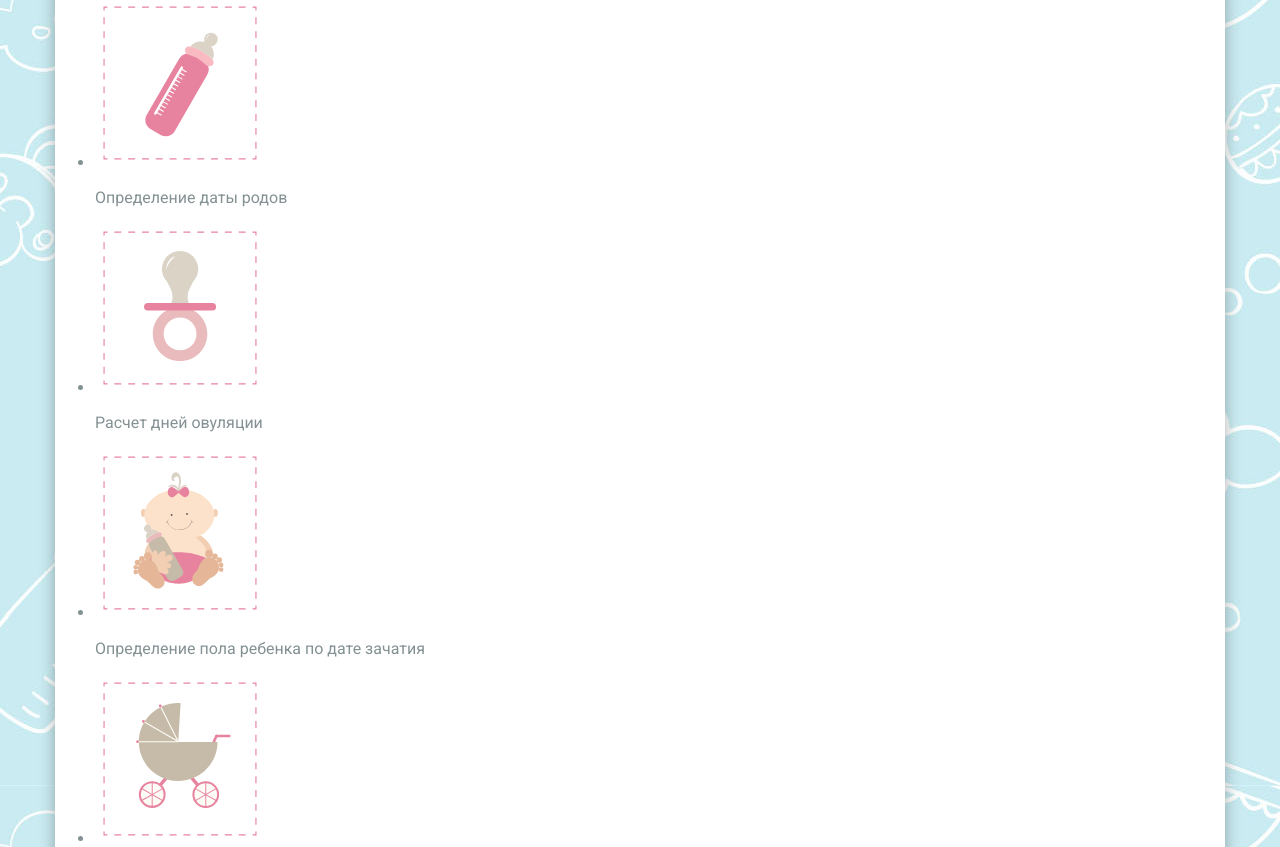
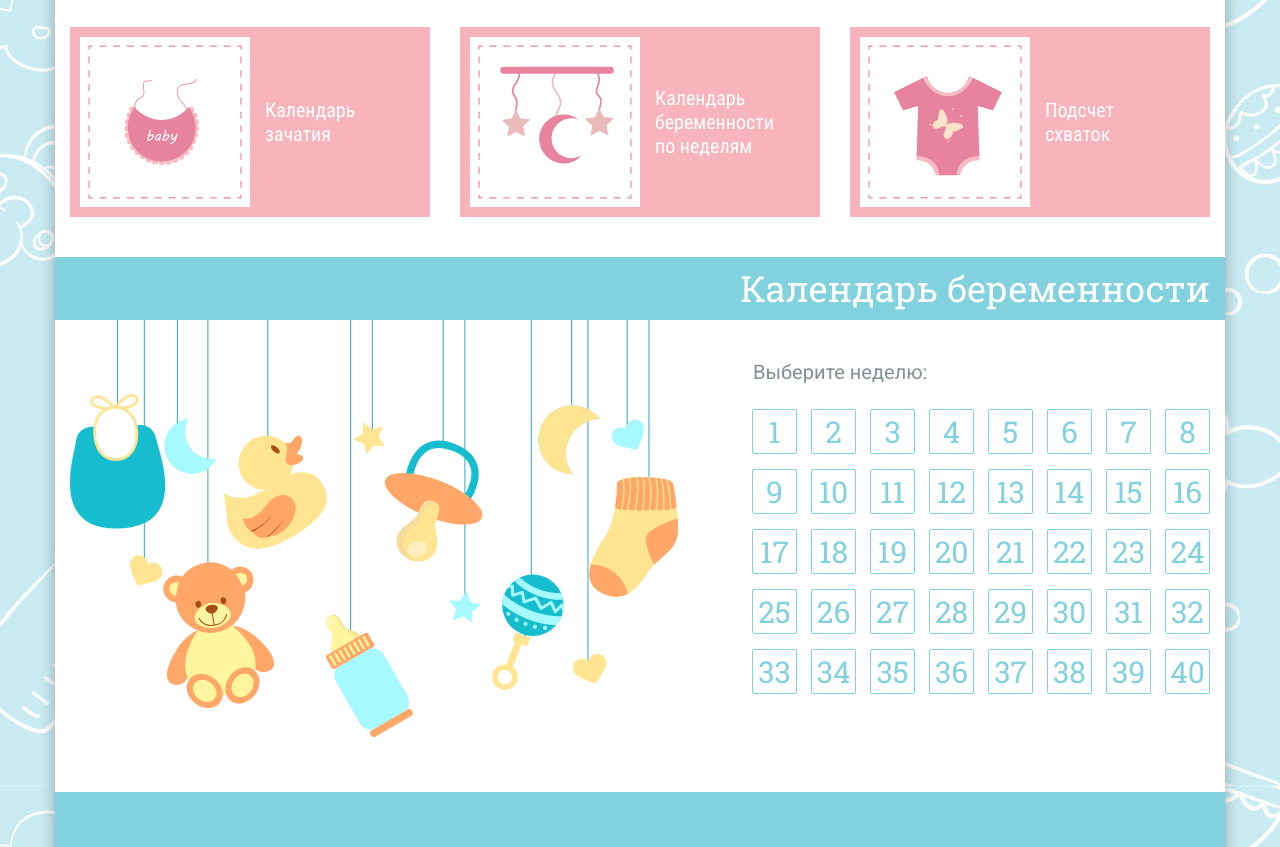
Before and after one commit to Verta-master/baby, a website: page index.html in a window 1280 px wide. Shown: the part 881-1728 px from the top of the page. Drawn offline with nearby package versions, Linux system fonts and the light colour scheme; files that its build step writes are made by us from their sources.

Commit message:
Main desktop

```diff
--- a/index.html
+++ b/index.html
@@ -52,7 +52,7 @@
           <li class="calc__item">
             <a href="#" class="calc__link">
               <img src="img/icon-4-red.svg" alt="Расчет веса при беременности по неделям" width="170" height="170">
-              <p>Расчет веса при беременности по неделям</p>
+              <p>Расчет веса<br>при беременности по неделям</p>
             </a>
           </li>
           <li class="calc__item">
@@ -88,13 +88,13 @@
           <li class="calc__item">
             <a href="#" class="calc__link">
               <img src="img/icon-6-red.svg" alt="Календарь беременности по неделям" width="170" height="170">
-              <p>Календарь беременности по неделям</p>
+              <p>Календарь беременности<br>по неделям</p>
             </a>
           </li>
           <li class="calc__item">
             <a href="#" class="calc__link">
               <img src="img/icon-9-red.svg" alt="Подсчет схваток" width="170" height="170">
-              <p>Подсчет схваток</p>
+              <p>Подсчет<br>схваток</p>
             </a>
           </li>
         </ul>
@@ -107,46 +107,46 @@
           <div class="calender__date">
             <span>Выберите неделю:</span>
             <ul class="calender__list">
-              <li><a href="#"></a>1</li>
-              <li><a href="#"></a>2</li>
-              <li><a href="#"></a>3</li>
-              <li><a href="#"></a>4</li>
-              <li><a href="#"></a>5</li>
-              <li><a href="#"></a>6</li>
-              <li><a href="#"></a>7</li>
-              <li><a href="#"></a>8</li>
-              <li><a href="#"></a>9</li>
-              <li><a href="#"></a>10</li>
-              <li><a href="#"></a>11</li>
-              <li><a href="#"></a>12</li>
-              <li><a href="#"></a>13</li>
-              <li><a href="#"></a>14</li>
-              <li><a href="#"></a>15</li>
-              <li><a href="#"></a>16</li>
-              <li><a href="#"></a>17</li>
-              <li><a href="#"></a>18</li>
-              <li><a href="#"></a>19</li>
-              <li><a href="#"></a>20</li>
-              <li><a href="#"></a>21</li>
-              <li><a href="#"></a>22</li>
-              <li><a href="#"></a>23</li>
-              <li><a href="#"></a>24</li>
-              <li><a href="#"></a>25</li>
-              <li><a href="#"></a>26</li>
-              <li><a href="#"></a>27</li>
-              <li><a href="#"></a>28</li>
-              <li><a href="#"></a>29</li>
-              <li><a href="#"></a>30</li>
-              <li><a href="#"></a>31</li>
-              <li><a href="#"></a>32</li>
-              <li><a href="#"></a>33</li>
-              <li><a href="#"></a>34</li>
-              <li><a href="#"></a>35</li>
-              <li><a href="#"></a>36</li>
-              <li><a href="#"></a>37</li>
-              <li><a href="#"></a>38</li>
-              <li><a href="#"></a>39</li>
-              <li><a href="#"></a>40</li>
+              <li><a href="#">1</a></li>
+              <li><a href="#">2</a></li>
+              <li><a href="#">3</a></li>
+              <li><a href="#">4</a></li>
+              <li><a href="#">5</a></li>
+              <li><a href="#">6</a></li>
+              <li><a href="#">7</a></li>
+              <li><a href="#">8</a></li>
+              <li><a href="#">9</a></li>
+              <li><a href="#">10</a></li>
+              <li><a href="#">11</a></li>
+              <li><a href="#">12</a></li>
+              <li><a href="#">13</a></li>
+              <li><a href="#">14</a></li>
+              <li><a href="#">15</a></li>
+              <li><a href="#">16</a></li>
+              <li><a href="#">17</a></li>
+              <li><a href="#">18</a></li>
+              <li><a href="#">19</a></li>
+              <li><a href="#">20</a></li>
+              <li><a href="#">21</a></li>
+              <li><a href="#">22</a></li>
+              <li><a href="#">23</a></li>
+              <li><a href="#">24</a></li>
+              <li><a href="#">25</a></li>
+              <li><a href="#">26</a></li>
+              <li><a href="#">27</a></li>
+              <li><a href="#">28</a></li>
+              <li><a href="#">29</a></li>
+              <li><a href="#">30</a></li>
+              <li><a href="#">31</a></li>
+              <li><a href="#">32</a></li>
+              <li><a href="#">33</a></li>
+              <li><a href="#">34</a></li>
+              <li><a href="#">35</a></li>
+              <li><a href="#">36</a></li>
+              <li><a href="#">37</a></li>
+              <li><a href="#">38</a></li>
+              <li><a href="#">39</a></li>
+              <li><a href="#">40</a></li>
             </ul>
           </div>
         </div>
--- /dev/null
+++ b/less/blocks/calc.less
@@ -0,0 +1,51 @@
+.calc__list {
+  .reset();
+  list-style: none;
+  display: flex;
+  flex-wrap: wrap;
+  justify-content: flex-start;
+  align-items: stretch;
+  align-content: flex-start;
+  padding-top: 40px;
+  padding-left: 15px;
+  padding-right: 15px;
+  padding-bottom: 10px;
+}
+
+.calc__item {
+  margin-right: 30px;
+  margin-bottom: 30px;
+
+  &:nth-child(3n) {
+    margin-right: 0;
+  }
+}
+
+.calc__link {
+  display: flex;
+  justify-content: flex-start;
+  align-items: center;
+  width: 360px;
+  padding: 10px;
+  color: #fff;
+  background-color: @pink;
+
+  img {
+    display: block;
+    width: 50%;
+    height: auto;
+  }
+
+  p {
+    margin: 0;
+    width: 50%;
+    padding-left: 15px;
+    font-family: "Roboto Condensed", "Arial", sans-serif;
+    font-size: 20px;
+  }
+
+  &:hover,
+  &:active {
+    text-decoration: underline;
+  }
+}
--- /dev/null
+++ b/less/blocks/calender.less
@@ -0,0 +1,59 @@
+.calender {
+  h2 {
+    text-align: right;
+  }
+}
+
+.calender__block {
+  padding-left: 15px;
+  padding-right: 15px;
+  padding-bottom: 55px;
+  display: flex;
+  justify-content: space-between;
+  align-items: flex-start;
+}
+
+.calender__date {
+  padding-top: 40px;
+
+  span {
+    padding-left: 15px;
+    font-size: 20px;
+  }
+}
+
+.calender__list {
+  .reset();
+  list-style: none;
+  width: 472px;
+  margin-top: 10px;
+  display: flex;
+  flex-wrap: wrap;
+  justify-content: flex-end;
+
+  li {
+    margin-top: 15px;
+    margin-left: 14px;
+  }
+
+  a {
+    width: 45px;
+    height: 45px;
+    display: flex;
+    justify-content: center;
+    align-items: center;
+    font-family: "Roboto Slab", "Arial", sans-serif;
+    color: @mint;
+    font-size: 30px;
+    border-radius: 2px;
+    border: 1px solid @mint;
+    .transition();
+
+    &:hover,
+    &:active {
+      background-color: @mint;
+      color: #fff;
+      .transition();
+    }
+  }
+}
--- /dev/null
+++ b/less/blocks/footer.less
@@ -0,0 +1,4 @@
+.footer {
+  min-height: 60px;
+  background-color: @mint;
+}
--- a/less/blocks/promo.less
+++ b/less/blocks/promo.less
@@ -2,6 +2,7 @@
   height: 225px;
   padding-left: 15px;
   padding-right: 15px;
+  margin-bottom: 40px;
   display: flex;
   flex-direction: column;
   justify-content: center;
--- a/less/scaffolding.less
+++ b/less/scaffolding.less
@@ -68,4 +68,8 @@ h1 {
 h2 {
   font-size: 36px;
   font-weight: 400;
+  color: #fff;
+  background-color: @mint;
+  padding: 10px 15px;
+  margin: 0;
 }
--- a/less/style.less
+++ b/less/style.less
@@ -8,3 +8,6 @@
 @import "blocks/logo";
 @import "blocks/social";
 @import "blocks/promo";
+@import "blocks/calc";
+@import "blocks/calender";
+@import "blocks/footer";
```
